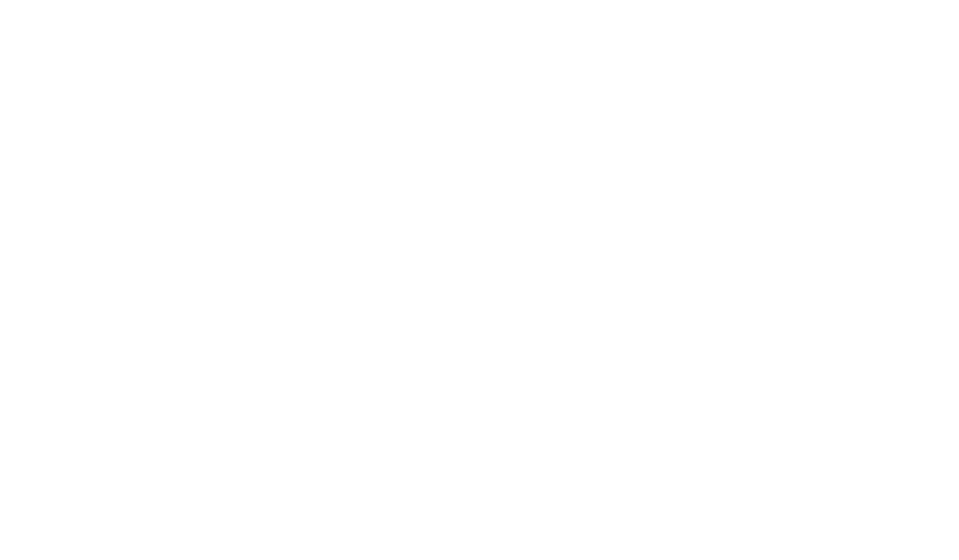
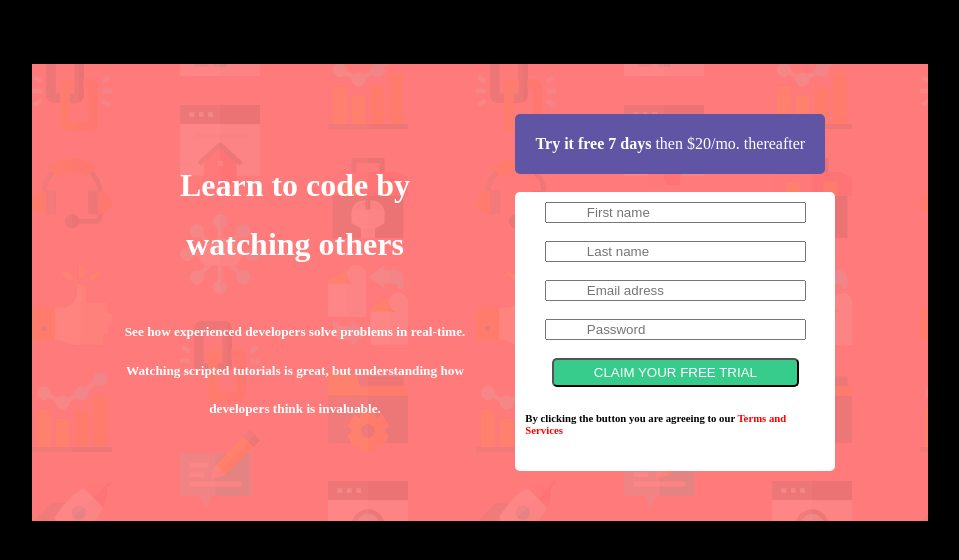
Before and after one commit to Jvotu/Responsiveness-and-media-query-task, a plain HTML site: page index.html in a window 1280 px wide. Shown: the whole page, without its empty margins (160-1119 px from the left). Drawn offline with Linux system fonts and the light colour scheme.

Commit message:
adjustment 1

```diff
--- a/index.html
+++ b/index.html
@@ -5,8 +5,54 @@
     <meta http-equiv="X-UA-Compatible" content="IE=edge">
     <meta name="viewport" content="width=device-width, initial-scale=1.0">
     <title>Responsiveness and Media query task 1</title>
+    <link rel="stylesheet" href="style.css">
 </head>
 <body>
+    <div class="work">
+        <div class="first">
+            <h1>Learn to code by</h1>
+            <h1>watching others</h1>
+            <br>
+            <p><h5>See how experienced developers solve problems in real-time.</h5></p>
+            <p><h5>Watching scripted tutorials is great, but understanding how</h5></p>
+            <p><h5>developers think is invaluable.</h5></p>
+
+        </div>
+        <div class="second">
+            <div class="purple">
+                <p><b>Try it free 7 days</b> then $20/mo. thereafter</p>
+            </div>
+            <br>
+            <div class="white">
+                <form>
+                    <div>
+                        <center><input type="text" class="PLR" placeholder="First name" required></center>
+                    </div>
+                    <br>
+                    <div>
+                        <center><input type="text" class="PLR" placeholder="Last name" required></center>
+                    </div>
+                    <br>
+                    <div>
+                        <center><input type="email" class="PLR" placeholder="Email adress" required></center>
+                    </div>
+                    <br>
+                    <div>
+                        <center><input type="password" class="PLR" placeholder="Password" required></center>
+                    </div>
+                    <br>
+                    <div>
+                        <center><button class="free_trial">CLAIM YOUR FREE TRIAL</button></center>
+                    </div>
+                    <div >
+                        <h6>By clicking the button you are agreeing to our <a class="terms" href="#">Terms and Services</a></h6>
+                    </div>
+
+                </form>
+
+            </div>
+        </div>
+    </div>
 
 </body>
 </html>
--- a/style.css
+++ b/style.css
@@ -0,0 +1,65 @@
+body{
+    background-color: #000000;
+    margin: auto;
+}
+.work{
+    margin-top: 5%;
+    margin-left: 15%;
+    background-color: hsl(0, 100%, 74%);
+    background-image: url("./bg-intro-desktop.png");
+    justify-content: center;
+    align-items: center;
+    display: flex;
+    width: 70%;
+    height: 70%;
+
+}
+.first{
+    color: white;
+    text-align: center;
+    padding-right: 25px;
+}
+.second{
+    padding-left: 25px;
+    padding-top: 50px;
+    padding-bottom: 50px;
+}
+.purple{
+    color: white;
+    background-color: hsl(248, 32%, 49%);
+    width: 300px;
+    height: 5%;
+    padding: 5px;
+    text-align: center;
+    border-radius: 5px;
+}
+.white{
+    background-color: white;
+    width: 300px;
+    padding: 10px;
+    border-radius: 5px;
+}
+.free_trial{
+    background-color: hsl(154, 59%, 51%)
+    ;
+    color: white;
+    padding-left: 40px;
+    padding-right: 40px;
+    padding-top: 5px;
+    padding-bottom: 5px;
+    border-radius: 5px;
+}
+.terms{
+    color: red;
+    text-decoration: none;
+}
+.PLR{
+    padding-left: 40px;
+    padding-right: 40px;
+}
+@media screen and(max-width: 750px) {
+    .work{
+        flex-direction: column;
+    }
+
+}
```
Also changed, not shown: bg-intro-desktop.png (added).
